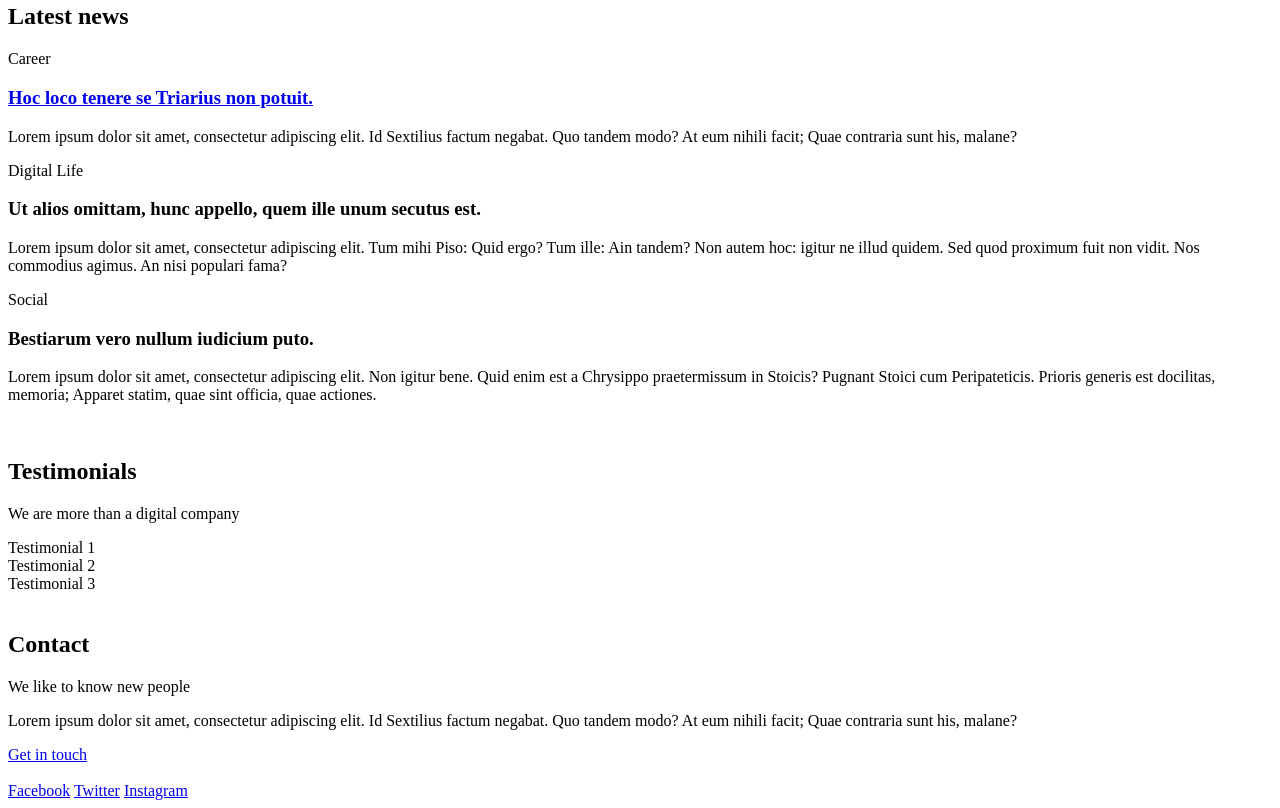
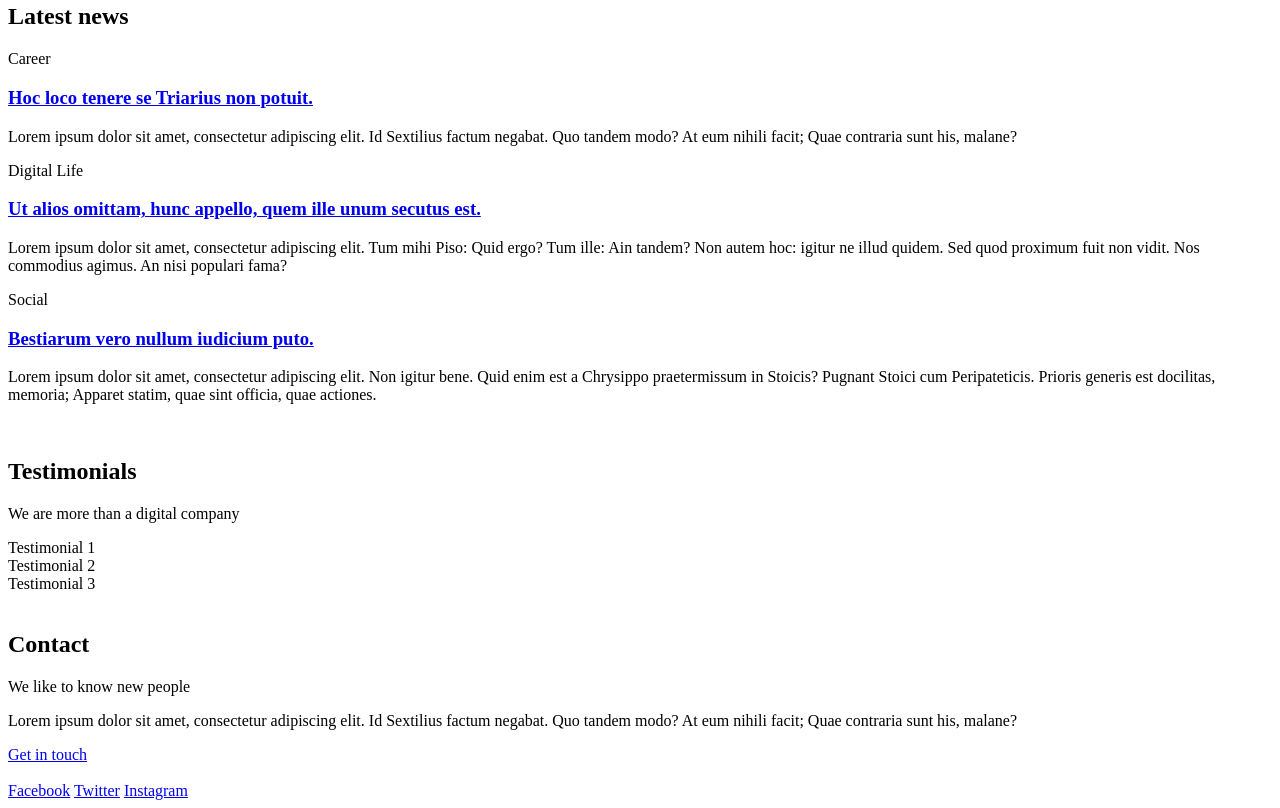
Before and after one commit to Tihitna-22/alx-frontend, a plain HTML site: page 0x00-html_advanced/23-index.html in a window 1280 px wide. Shown: the part 1330-2138 px from the top of the page. Drawn offline with Linux system fonts and the light colour scheme.

Commit message:
modify latest section

```diff
--- a/0x00-html_advanced/23-index.html
+++ b/0x00-html_advanced/23-index.html
@@ -134,8 +134,7 @@
             </article>
             <article>
               <p>Digital Life</p>
-              <h3>
-                Ut alios omittam, hunc appello, quem ille unum secutus est.
+              <h3><a href="#">Ut alios omittam, hunc appello, quem ille unum secutus est.</a>
               </h3>
               <p>
                 Lorem ipsum dolor sit amet, consectetur adipiscing elit. Tum
@@ -146,7 +145,7 @@
             </article>
             <article>
               <p>Social</p>
-              <h3>Bestiarum vero nullum iudicium puto.</h3>
+              <h3><a href="#">Bestiarum vero nullum iudicium puto.</a></h3>
               <p>
                 Lorem ipsum dolor sit amet, consectetur adipiscing elit. Non
                 igitur bene. Quid enim est a Chrysippo praetermissum in Stoicis?
```
